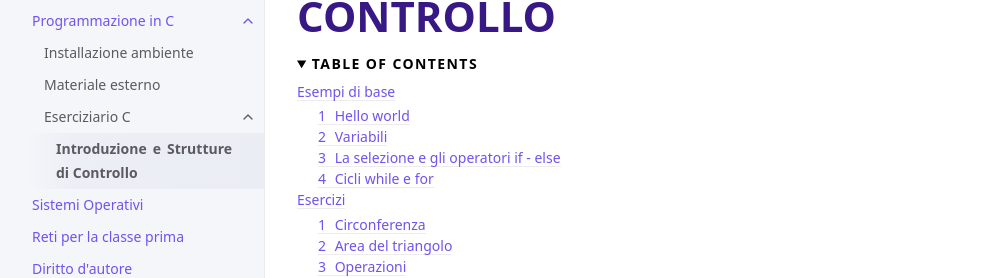
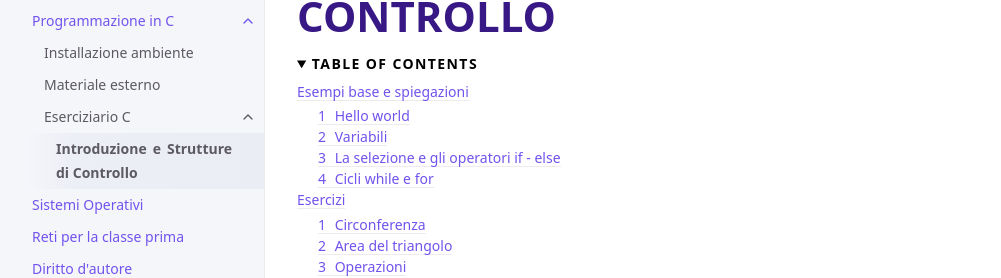
Before and after one commit to 4chi11e/manuale-libero-online-di-informatica, a Jekyll site: the page built from docs/C/eserciziario C/introduzione.md, in a window 1280 px wide and 900 px high. Shown: the part 167-445 px from the top of the window, without its empty margins (107-1108 px from the left). Built offline with Jekyll 4.4.1, drawn with Linux system fonts in a browser that asks for light colours; some of the changed text lies outside the part shown.

Commit message:
correzioncina titolo in introduzione

```diff
--- a/docs/C/eserciziario C/introduzione.md
+++ b/docs/C/eserciziario C/introduzione.md
@@ -21,7 +21,7 @@ has_children: False
 
 
 
-## Esempi di base
+## Esempi base e spiegazioni
 {: .azzera_numerazione_h3}
 
 ### Hello world
```
